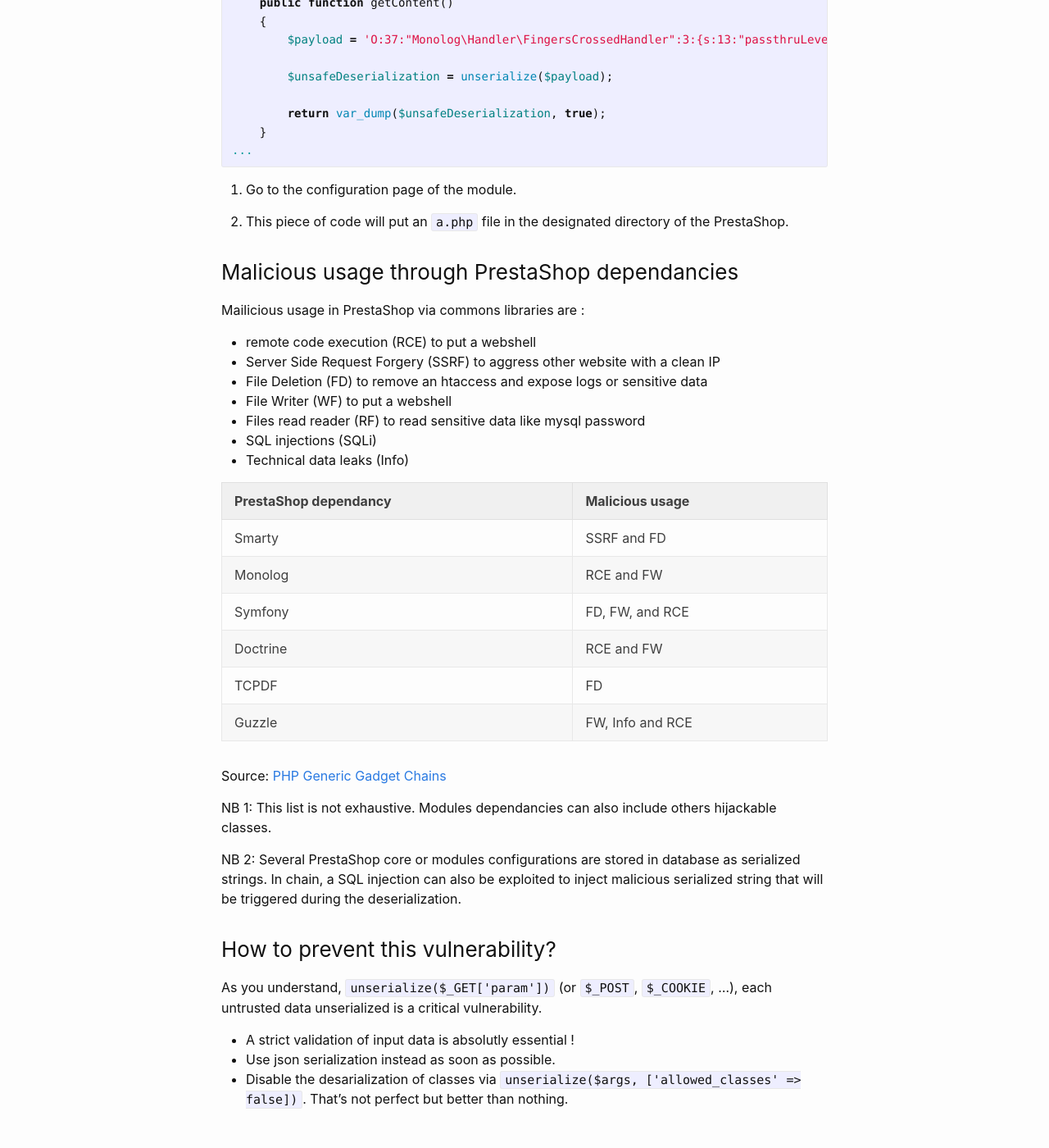
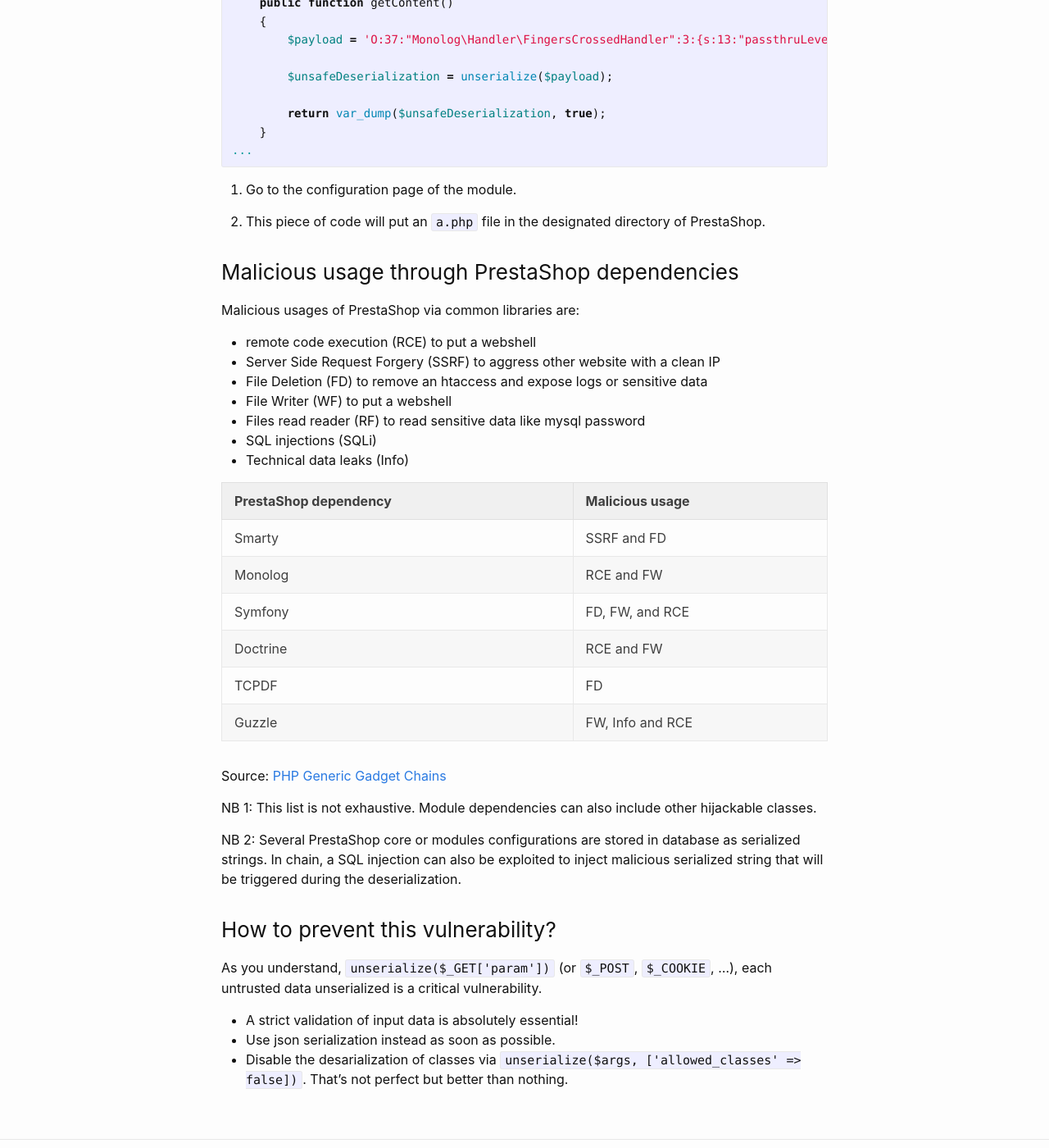
Before and after one commit to friends-of-presta/security-advisories, a Jekyll site: the page built from _posts/2023-08-28-deserialization-untrusted-data-CWE-502-part1.md, in a window 1280 px wide and 1400 px high, scrolled down 1484 px. Shown: the whole window at 82% size. Built offline with Jekyll 4.4.1, drawn with Linux system fonts in a browser that asks for light colours; some of the changed text lies outside the part shown.

Commit message:
fix typo

```diff
--- a/_posts/2023-08-28-deserialization-untrusted-data-CWE-502-part1.md
+++ b/_posts/2023-08-28-deserialization-untrusted-data-CWE-502-part1.md
@@ -63,12 +63,12 @@ class Mymodule
 
 2. Go to the configuration page of the module.
 
-3. This piece of code will put an `a.php` file in the designated directory of the PrestaShop.
+3. This piece of code will put an `a.php` file in the designated directory of PrestaShop.
 
 
-### Malicious usage through PrestaShop dependancies
+### Malicious usage through PrestaShop dependencies
 
-Mailicious usage in PrestaShop via commons libraries are :
+Malicious usages of PrestaShop via common libraries are:
 * remote code execution (RCE) to put a webshell
 * Server Side Request Forgery (SSRF) to aggress other website with a clean IP
 * File Deletion (FD) to remove an htaccess and expose logs or sensitive data
@@ -77,7 +77,7 @@ Mailicious usage in PrestaShop via commons libraries are :
 * SQL injections (SQLi)
 * Technical data leaks (Info)
 
-|PrestaShop dependancy|Malicious usage|
+|PrestaShop dependency|Malicious usage|
 | ------|-----|
 |Smarty|SSRF and FD|
 |Monolog|RCE and FW|
@@ -88,7 +88,7 @@ Mailicious usage in PrestaShop via commons libraries are :
 
 Source: [PHP Generic Gadget Chains](https://github.com/ambionics/phpggc/tree/master/gadgetchains)
 
-NB 1: This list is not exhaustive. Modules dependancies can also include others hijackable classes.
+NB 1: This list is not exhaustive. Module dependencies can also include other hijackable classes.
 
 NB 2: Several PrestaShop core or modules configurations are stored in database as serialized strings. In chain, a SQL injection can also be exploited to inject malicious serialized string that will be triggered during the deserialization.
 
@@ -97,6 +97,6 @@ NB 2: Several PrestaShop core or modules configurations are stored in database a
 
 As you understand, `unserialize($_GET['param'])` (or `$_POST`, `$_COOKIE`, ...), each untrusted data unserialized is a critical vulnerability.
 
-* A strict validation of input data is absolutly essential !
+* A strict validation of input data is absolutely essential!
 * Use json serialization instead as soon as possible.
 * Disable the desarialization of classes via `unserialize($args, ['allowed_classes' => false])`. That's not perfect but better than nothing.
```
Also changed, not shown: other parts of _posts/2023-08-28-deserialization-untrusted-data-CWE-502-part1.md (+2 -2 lines).
